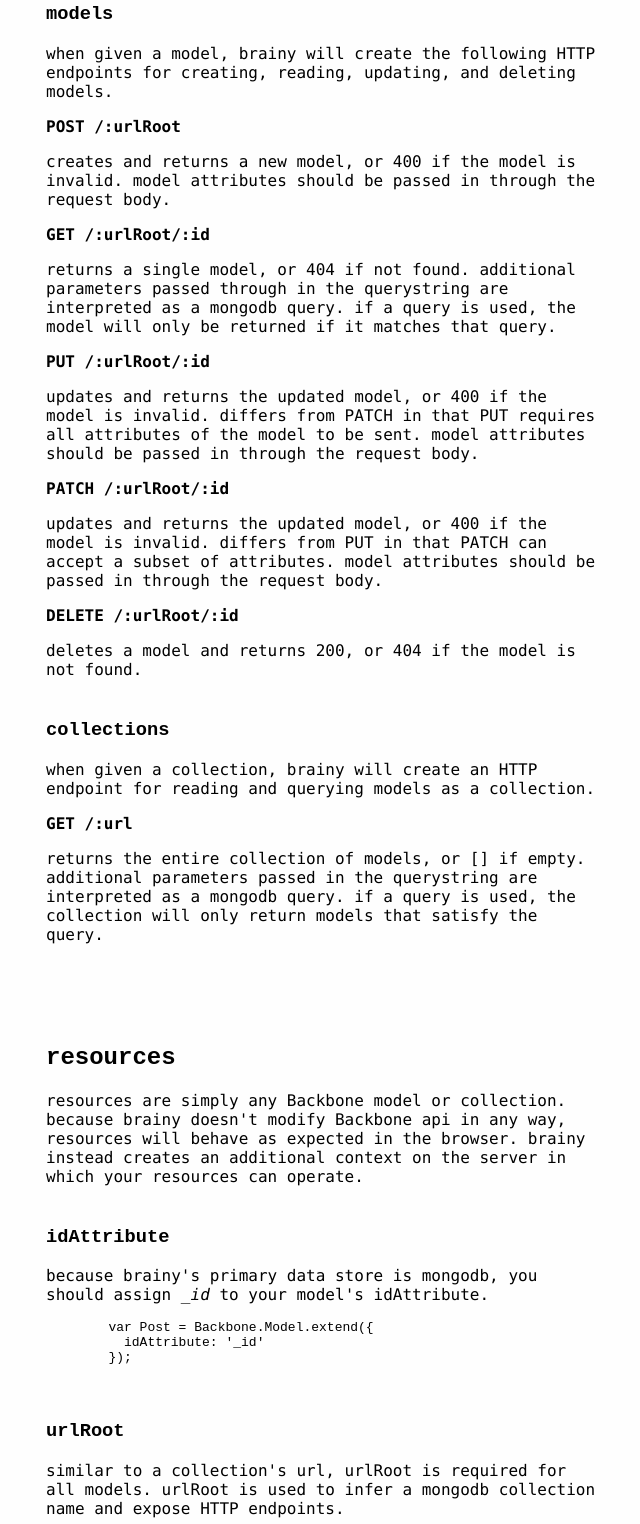
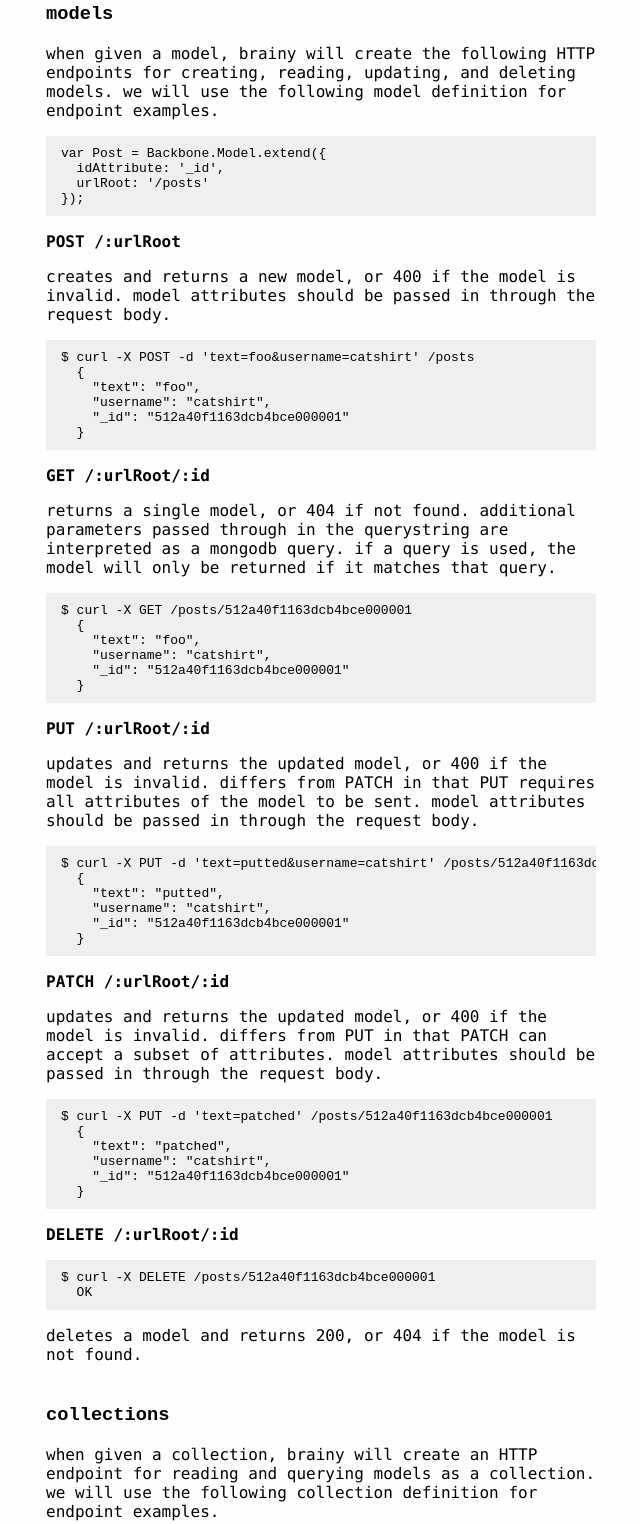
Before and after one commit to brainyio/brainyio.github.com, a website: page index.html in a window 1280 px wide. Shown: the part 1034-2558 px from the top of the page, without its empty margins (222-862 px from the left). Drawn offline with Linux system fonts and the light colour scheme.

Commit message:
styling code blocks and adding more examples

```diff
--- a/css/main.css
+++ b/css/main.css
@@ -18,6 +18,12 @@
 a {
   color: #5fba3d;
   text-decoration: underline;
+}
+
+pre {
+  background: #efefef;
+  padding: 10px 15px;
+  overflow-x: auto;
 }
 
 #sidebar {
--- a/index.html
+++ b/index.html
@@ -62,35 +62,95 @@
 
       <h3 id="api-models">models</h3>
 
-      <p>when given a model, brainy will create the following HTTP endpoints for creating, reading, updating, and deleting models.</p>
+      <p>when given a model, brainy will create the following HTTP endpoints for creating, reading, updating, and deleting models. we will use the following model definition for endpoint examples.</p>
+
+      <pre>
+var Post = Backbone.Model.extend({
+  idAttribute: '_id',
+  urlRoot: '/posts'
+});</pre>
 
       <p><strong>POST /:urlRoot</strong></p>
 
       <p>creates and returns a new model, or 400 if the model is invalid. model attributes should be passed in through the request body.</p>
 
+      <pre>
+$ curl -X POST -d 'text=foo&amp;username=catshirt' /posts
+  {
+    "text": "foo",
+    "username": "catshirt",
+    "_id": "512a40f1163dcb4bce000001"
+  }</pre>
+
       <p><strong>GET /:urlRoot/:id</strong></p>
 
       <p>returns a single model, or 404 if not found. additional parameters passed through in the querystring are interpreted as a mongodb query. if a query is used, the model will only be returned if it matches that query.</p>
+
+      <pre>
+$ curl -X GET /posts/512a40f1163dcb4bce000001
+  {
+    "text": "foo",
+    "username": "catshirt",
+    "_id": "512a40f1163dcb4bce000001"
+  }</pre>
 
       <p><strong>PUT /:urlRoot/:id</strong></p>
 
       <p>updates and returns the updated model, or 400 if the model is invalid. differs from PATCH in that PUT requires all attributes of the model to be sent. model attributes should be passed in through the request body.</p>
 
+      <pre>
+$ curl -X PUT -d 'text=putted&amp;username=catshirt' /posts/512a40f1163dcb4bce000001
+  {
+    "text": "putted",
+    "username": "catshirt",
+    "_id": "512a40f1163dcb4bce000001"
+  }</pre>
+
       <p><strong>PATCH /:urlRoot/:id</strong></p>
 
       <p>updates and returns the updated model, or 400 if the model is invalid. differs from PUT in that PATCH can accept a subset of attributes. model attributes should be passed in through the request body.</p>
 
+      <pre>
+$ curl -X PUT -d 'text=patched' /posts/512a40f1163dcb4bce000001
+  {
+    "text": "patched",
+    "username": "catshirt",
+    "_id": "512a40f1163dcb4bce000001"
+  }</pre>
+
       <p><strong>DELETE /:urlRoot/:id</strong></p>
+
+      <pre>
+$ curl -X DELETE /posts/512a40f1163dcb4bce000001
+  OK</pre>
 
       <p>deletes a model and returns 200, or 404 if the model is not found.</p>
 
       <h3 id="api-collections">collections</h3>
 
-      <p>when given a collection, brainy will create an HTTP endpoint for reading and querying models as a collection.</p>
+      <p>when given a collection, brainy will create an HTTP endpoint for reading and querying models as a collection. we will use the following collection definition for endpoint examples.</p>
+
+      <pre>
+var Posts = Backbone.Collection.extend({
+  url: '/posts',
+  model: Post
+});</pre>
 
       <p><strong>GET /:url</strong></p>
 
       <p>returns the entire collection of models, or [] if empty. additional parameters passed in the querystring are interpreted as a mongodb query. if a query is used, the collection will only return models that satisfy the query.</p>
+
+      <pre>
+$ curl -X GET /posts
+  [{
+    "text": "foo",
+    "username": "catshirt",
+    "_id": "512a40f1163dcb4bce000001"
+  }]</pre>
+
+      <pre>
+$ curl -X GET /posts?text[$regex]=boo
+  []</pre>
 
       <h2 id="resources">resources</h2>
 
@@ -103,8 +163,7 @@
       <pre>
 var Post = Backbone.Model.extend({
   idAttribute: '_id'
-        });
-      </pre>
+});</pre>
 
       <h3 id="resources-urlRoot">urlRoot</h3>
 
@@ -114,8 +173,7 @@
 var Post = Backbone.Model.extend({
   idAttribute: '_id',
   urlRoot: '/posts'
-        });
-      </pre>
+});</pre>
 
       <h3 id="resources-url">url</h3>
 
@@ -125,8 +183,7 @@
 var PostsCollection = Backbone.Collection.extend({
   urlRoot: '/posts',
   model: Post
-        });
-      </pre>
+});</pre>
 
       <h3 id="resources-fetch">fetch</h3>
 
@@ -137,11 +194,10 @@
 posts.fetch({
   data: {
     text: {
-              $regex: 'foo'
+      $regex: 'boo'
     }
   }
-        });
-      </pre>
+});</pre>
 
       <h3 id="resources-validate">validate</h3>
 
@@ -158,8 +214,7 @@
     }
     return err;
   }
-        });
-      </pre>
+});</pre>
 
       <p>in the example above, validate behaves as expected on the client, triggering the 'invalid' event on the model. validate on the server however, instead returns a 400 response code with the invalidation error in the response body.</p>
 
```
Lines whose indentation alone changed are shown as unchanged.
